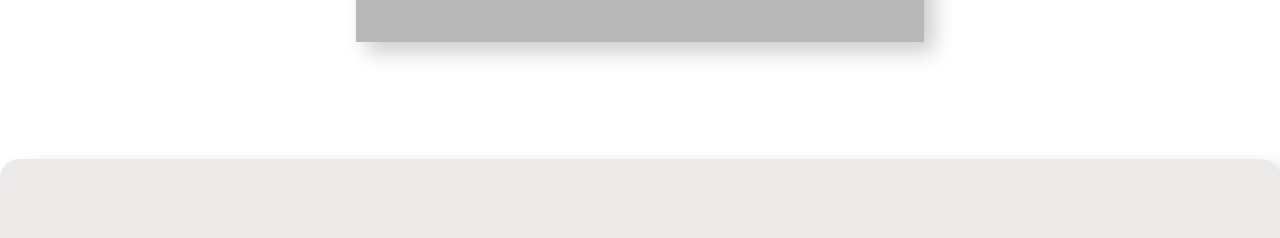
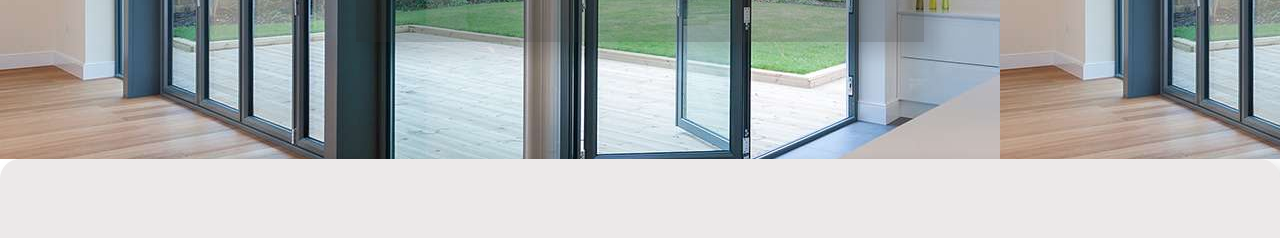
Before and after one commit to mohamedamine-code/siteblar, a plain HTML site: page index.html in a window 1280 px wide. Shown: the part 349-587 px from the top of the page. Drawn offline with Linux system fonts and the light colour scheme.

Commit message:
Update style.css

```diff
--- a/style.css
+++ b/style.css
@@ -79,7 +79,7 @@ header {
 .hero {
     width: 100%;
     display: flex;
-    background-image: url(123/R.jpg);
+    background-image: url(R.jpg);
     color: #fff;
     text-align: center;
     height: 450px;
```
